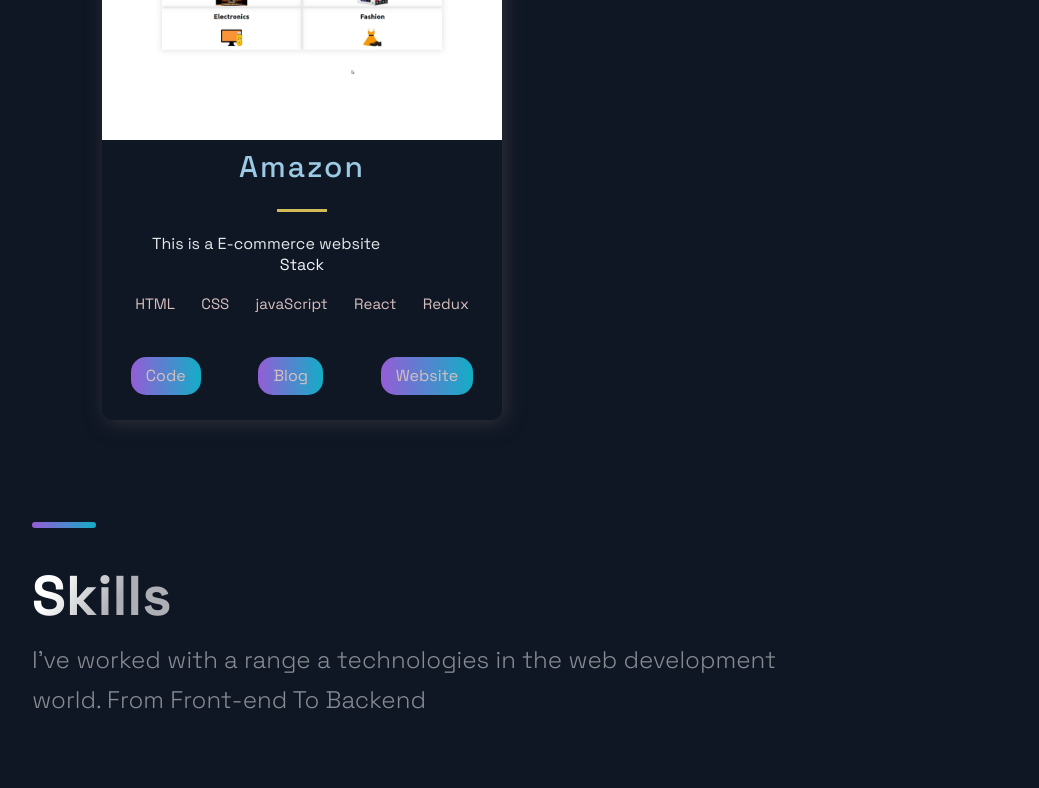
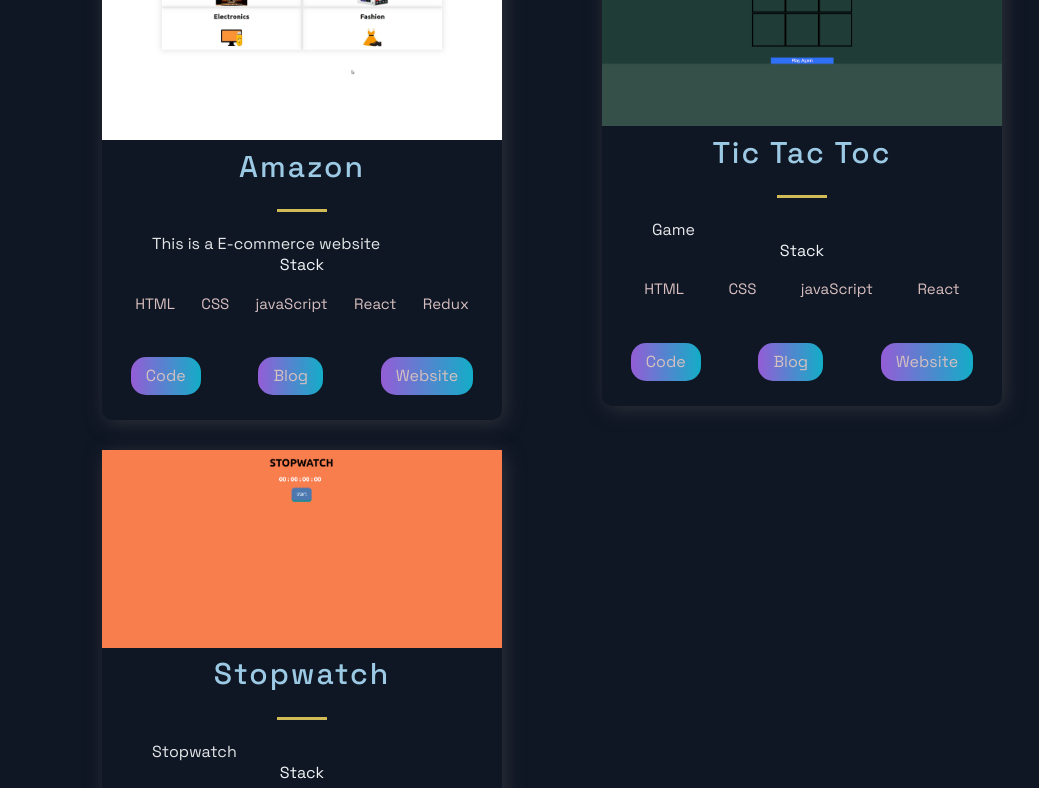
Before and after one commit to surajmasai/portfolio_website, a Next.js app: page / in a window 1280 px wide. Shown: the part 2340-3128 px from the top of the page, without its empty margins (88-1127 px from the left). Built offline with nearby package versions, Linux system fonts and the light colour scheme.

Commit message:
add projects

```diff
--- a/src/components/Footer/Footer.js
+++ b/src/components/Footer/Footer.js
@@ -11,7 +11,7 @@
       <LinkList>
         <LinkColumn>
           <LinkTitle>Call</LinkTitle>
-          <LinkItem href="tel:+91 8709137842">+91 8709137842</LinkItem>
+          <LinkItem href="tel:+91 8709137842">+91 8406015401</LinkItem>
         </LinkColumn>
         <LinkColumn>
           <LinkTitle>Email</LinkTitle>
--- a/src/components/Header/Header.js
+++ b/src/components/Header/Header.js
@@ -45,7 +45,7 @@
       <SocialIcons href="https://www.linkedin.com/in/surajkr1999/" target="_blank">
         <AiFillLinkedin size="3rem" />
       </SocialIcons>
-      <SocialIcons href="https://drive.google.com/file/d/1ZLHDiLobC85paAqe6CSF_jnoEn8eidGT/view" target="_blank">
+      <SocialIcons href="https://drive.google.com/file/d/1ge0W8tJBloI4QFUrYbUYE8mem_d88RgT/view?usp=sharing" target="_blank">
         <AiOutlineCloudDownload size="3rem" />
       </SocialIcons>
     </Div3>
--- a/src/constants/constants.js
+++ b/src/constants/constants.js
@@ -36,9 +36,9 @@
     description: "Practo is a online consulting with doctors for any kind of health problems. and sells medicines app.",
     image: '/images/5.png',
     tags: ['HTML', 'CSS', "javaScript", "React", "Redux"],
-    source: '#',
+    source: 'https://clone-practo.vercel.app/',
     visit: 'https://github.com/surajmasai/Clone-Practo',
-    blog: "https://medium.com/@roushankumar6338/building-the-clone-of-intern-theory-website-90b975b4d922",
+    blog: "/",
     id: 2,
   },
   {
@@ -51,6 +51,26 @@
     blog: "/",
     id: 4,
   },
+  {
+    title: 'Tic Tac Toc',
+    description: "Game",
+    image: '/images/7.png',
+    tags: ['HTML', 'CSS', "javaScript", "React"],
+    source: 'https://laughing-dijkstra-41a0d9.netlify.app/',
+    visit: 'https://github.com/surajmasai/TicTacToe',
+    blog: "/",
+    id: 5,
+  },
+  {
+    title: 'Stopwatch',
+    description: "Stopwatch",
+    image: '/images/8.png',
+    tags: ['HTML', 'CSS', "javaScript", "React"],
+    source: 'https://react-stopwatch-pink.vercel.app',
+    visit: 'https://github.com/surajmasai/react_stopwatch',
+    blog: "/",
+    id: 6,
+  }
 ];
 
 export const TimeLineData = [
```
Also changed, not shown: public/images/7.png (added), public/images/8.png (added).
